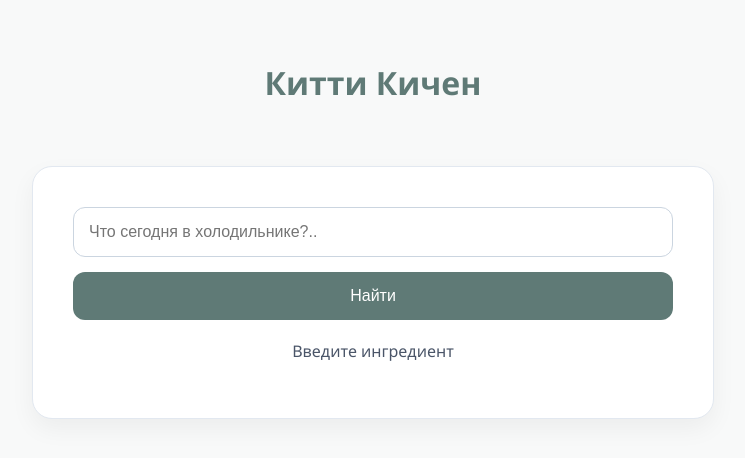
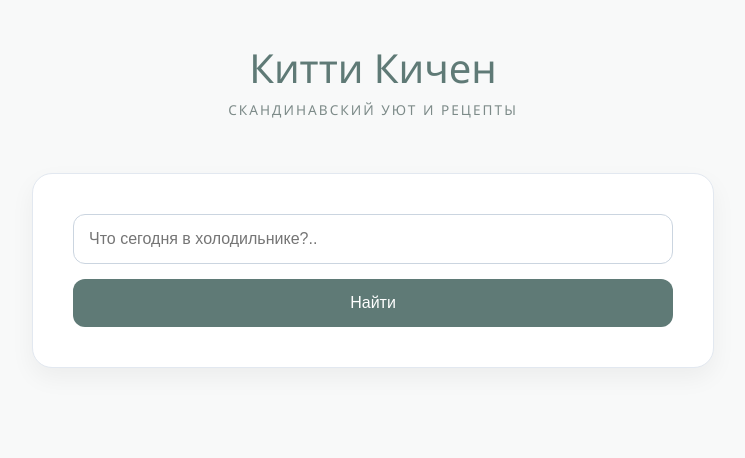
Before and after one commit to alexandrshperling99-blip/kittykitchen, a Next.js app: page / in a window 1280 px wide. Shown: the top 458 px of the page, without its empty margins (267-1012 px from the left). Built offline with nearby package versions, Linux system fonts and the light colour scheme.

Commit message:
Update page.tsx

```diff
--- a/app/page.tsx
+++ b/app/page.tsx
@@ -20,8 +20,9 @@ export default function Page() {
 
   return (
     <div className="container">
-      <header style={{ textAlign: 'center', marginBottom: '40px' }}>
-        <h1 style={{ color: '#5F7A76' }}>Китти Кичен</h1>
+      <header className="header">
+        <h1 className="title">Китти Кичен</h1>
+        <p className="subtitle">Скандинавский уют и рецепты</p>
       </header>
 
       <div className="card">
@@ -35,14 +36,11 @@ export default function Page() {
               onKeyDown={(e) => e.key === 'Enter' && handleSearch()}
             />
             <button className="button" onClick={handleSearch}>Найти</button>
-            <p style={{ textAlign: 'center', marginTop: '20px' }}>
-              {loading ? "Котик ищет..." : "Введите ингредиент"}
-            </p>
           </>
         ) : (
           <div>
-            <div style={{ whiteSpace: 'pre-wrap', lineHeight: '1.6' }}>{recipe}</div>
-            <button className="button" onClick={() => setRecipe(null)}>Начать заново</button>
+            <div className="recipeContent">{recipe}</div>
+            <button className="button" style={{marginTop: '20px', background: '#7D8B89'}} onClick={() => setRecipe(null)}>Начать заново</button>
           </div>
         )}
       </div>
```
